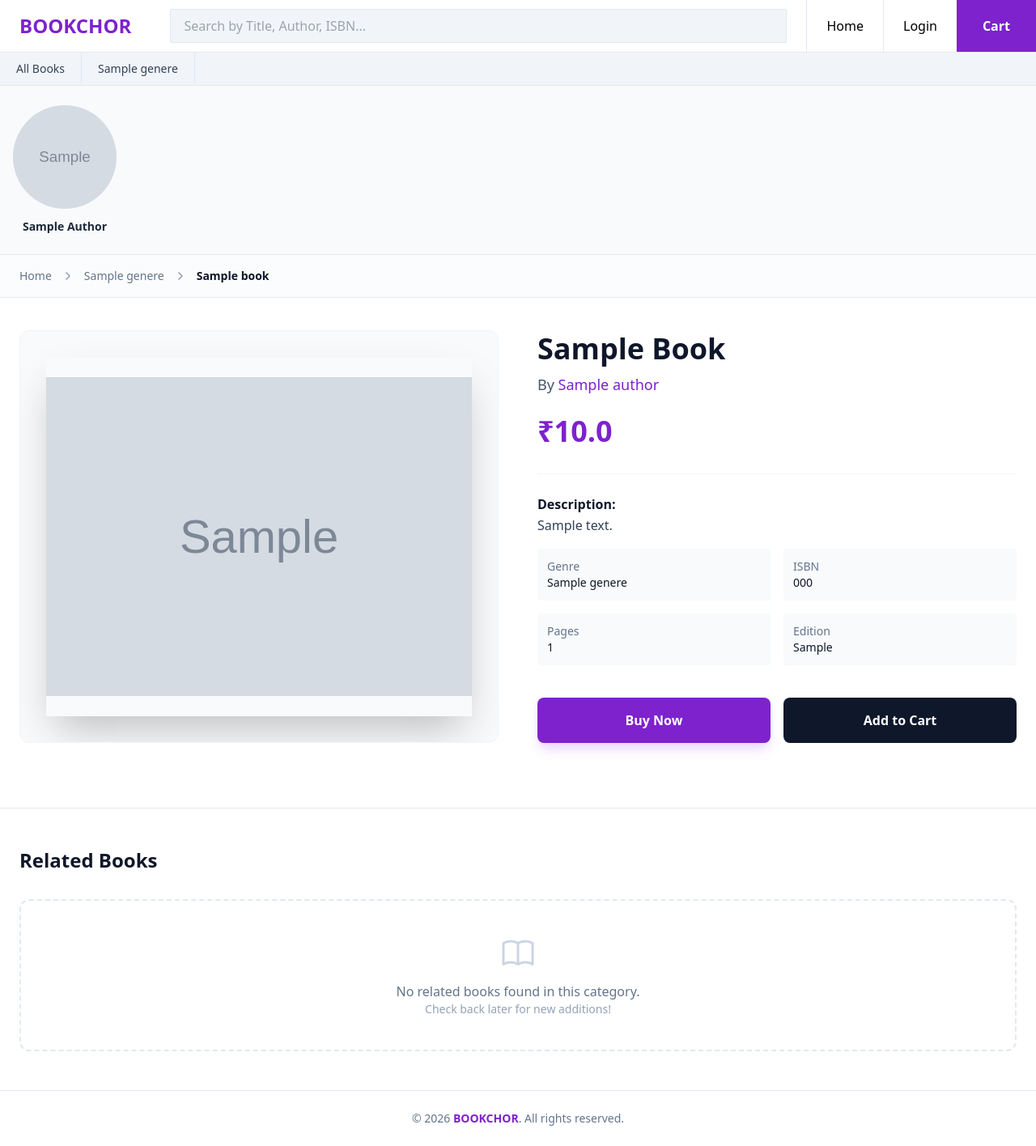
After one commit to rahulacharya1/bookchor, a Django app: a page that uses website/book/templates/header.html in a window 1280 px wide. The commit adds this page. Shown: the whole page at 81% size. Run offline with Django 5.2, Linux system fonts and the light colour scheme; tables that the repository leaves empty hold one stand-in row (values such as "Sample post"); grey boxes marked "Sample" are stand-in pictures; some libraries are stand-ins or nearby versions.

Commit message:
Rename 'asin' field to 'isbn' in Book model, update related templates and views, and implement book detail view.

```diff
--- a/website/book/admin.py
+++ b/website/book/admin.py
@@ -16,7 +16,7 @@ class AuthorAdmin(admin.ModelAdmin):
 admin.site.register(Author, AuthorAdmin)
 
 class BookAdmin(admin.ModelAdmin):
-    list_display = ("title","price","discount_price","genere","author","asin","language")
+    list_display = ("title","price","discount_price","genere","author","isbn","language")
     prepopulated_fields = {"slug":("title",)}
 
 admin.site.register(Book, BookAdmin)
--- a/website/book/models.py
+++ b/website/book/models.py
@@ -31,7 +31,7 @@ class Book(models.Model):
     genere = models.ForeignKey(Genere, on_delete=models.CASCADE, related_name="categorys")
     image = models.ImageField(upload_to="books")
     edition = models.CharField(default="Latest Edition")
-    asin = models.CharField(max_length=200)
+    isbn = models.CharField(max_length=200)
     language = models.CharField(default="English")
 
     def __str__(self):
--- a/website/book/templates/admin/manage_book.html
+++ b/website/book/templates/admin/manage_book.html
@@ -41,9 +41,9 @@
                         </td>
 
                         <td class="px-4 py-4">
-                            <div class="text-[11px] space-y-1">
+                            <div class="text-[10px] space-y-1">
                                 <div class="flex items-center gap-1 text-slate-600">
-                                    <span class="font-bold">ASIN:</span> {{book.asin}}
+                                    <span class="font-bold">ISBN:</span> {{book.isbn}}
                                 </div>
                                 <div class="flex items-center gap-1 text-slate-600">
                                     <span class="font-bold">EDITION:</span> {{book.edition}}
--- /dev/null
+++ b/website/book/templates/book_view.html
@@ -0,0 +1,116 @@
+{% extends "base.html" %}
+
+{% block content %}
+
+<div class="w-full bg-white">
+    <div class="border-b border-slate-200 px-6 py-4 bg-slate-50/50">
+        <nav class="flex items-center gap-3 text-sm font-medium text-slate-500">
+            <a href="{% url 'home' %}" class="hover:text-purple-700 transition">Home</a>
+            <svg xmlns="http://www.w3.org/2000/svg" class="w-4 h-4 text-slate-400" viewBox="0 0 24 24" fill="none" stroke="currentColor" stroke-width="2.5" stroke-linecap="round" stroke-linejoin="round">
+                <path d="m9 18 6-6-6-6"/>
+            </svg>
+            <a href="{% url 'category_filter' book.genere.slug %}" class="hover:text-purple-700 transition">{{book.genere.title}}</a>
+            <svg xmlns="http://www.w3.org/2000/svg" class="w-4 h-4 text-slate-400" viewBox="0 0 24 24" fill="none" stroke="currentColor" stroke-width="2.5" stroke-linecap="round" stroke-linejoin="round">
+                <path d="m9 18 6-6-6-6"/>
+            </svg>
+            <span class="text-slate-900 truncate font-semibold">{{book.title}}</span>
+        </nav>
+    </div>
+
+    <div class="max-w-7xl mx-auto px-6 py-10">
+        <div class="grid grid-cols-1 md:grid-cols-2 gap-12">
+
+            <div class="flex justify-center bg-slate-50 rounded-xl overflow-hidden p-8 border border-slate-100">
+                <img src="{{book.image.url}}" class="shadow-2xl max-h-[500px] object-contain" alt="{{book.title}}">
+            </div>
+
+            <div class="flex flex-col justify-center">
+                <h1 class="text-4xl font-bold text-slate-900 capitalize leading-tight">{{book.title}}</h1>
+                <p class="text-lg text-slate-600 mt-2">By <span class="font-medium text-purple-700">{{book.author}}</span></p>
+
+                <div class="flex items-center gap-4 mt-6">
+                    <p class="text-4xl font-bold text-purple-700">₹{{book.price}}</p>
+                    {% if book.discount_price %}
+                        <p class="text-2xl text-slate-400 line-through">₹{{book.discount_price|floatformat:1}}</p>
+                        <span class="bg-green-100 text-green-700 px-2 py-1 rounded text-sm font-bold">Offer</span>
+                    {% endif %}
+                </div>
+
+                <div class="mt-8 space-y-4 border-t border-slate-100 pt-6">
+                    <p class="text-slate-700 leading-relaxed"><span class="font-semibold block text-slate-900">Description:</span> {{book.description}}</p>
+
+                    <div class="grid grid-cols-2 gap-4 text-sm">
+                        <div class="bg-slate-50 p-3 rounded">
+                            <span class="text-slate-500 block">Genre</span>
+                            <span class="font-medium text-slate-900">{{book.genere}}</span>
+                        </div>
+                        <div class="bg-slate-50 p-3 rounded">
+                            <span class="text-slate-500 block">ISBN</span>
+                            <span class="font-medium text-slate-900">{{book.isbn}}</span>
+                        </div>
+                        <div class="bg-slate-50 p-3 rounded">
+                            <span class="text-slate-500 block">Pages</span>
+                            <span class="font-medium text-slate-900">{{book.no_of_pages}}</span>
+                        </div>
+                        <div class="bg-slate-50 p-3 rounded">
+                            <span class="text-slate-500 block">Edition</span>
+                            <span class="font-medium text-slate-900">{{book.edition}}</span>
+                        </div>
+                    </div>
+                </div>
+
+                <div class="flex flex-col sm:flex-row gap-4 mt-10">
+                    <button class="flex-1 bg-purple-700 text-white font-bold py-4 rounded-lg hover:bg-purple-800 transition-all shadow-lg shadow-purple-200 active:scale-95">
+                        Buy Now
+                    </button>
+                    <button class="flex-1 bg-slate-900 text-white font-bold py-4 rounded-lg hover:bg-slate-800 transition-all active:scale-95">
+                        Add to Cart
+                    </button>
+                </div>
+            </div>
+        </div>
+    </div>
+
+    <div class="border-t border-slate-200 mt-10">
+        <div class="max-w-7xl mx-auto px-6 py-12">
+            <h2 class="text-2xl font-bold text-slate-900 mb-8">Related Books</h2>
+
+            <div class="gap-5 grid grid-cols-2 md:grid-cols-4 lg:grid-cols-5">
+            {% for book in related_books %}
+                <div class="group bg-white border border-slate-200 hover:bg-slate-50 transition-colors">
+                    <div class="aspect-[2/3] overflow-hidden bg-slate-100">
+                        <img src="{{book.image.url}}" alt="{{book.title}}" class="w-full h-full object-cover">
+                    </div>
+
+                    <div class="p-4">
+                        <h2 class="capitalize font-medium text-slate-900 truncate" title="{{book.title}}">
+                            {{book.title}}
+                        </h2>
+                        <p class="text-xs text-slate-500 truncate">{{book.author}}</p>
+
+                        <div class="flex justify-between mt-3">
+                            <div class="flex items-center gap-2">
+                                <p class="text-lg font-bold text-purple-700">₹{{book.discount_price}}</p>
+                                <p class="text-md text-slate-400 line-through">₹{{book.price}}</p>
+                            </div>
+                            <a href="{% url "book_view" slug=book.slug %}" class="text-md bg-slate-100 px-3 py-1 rounded hover:bg-purple-100 hover:text-purple-700 transition">
+                                View
+                            </a>
+                        </div>
+                    </div>
+                </div>
+            {% empty %}
+                <div class="col-span-full rounded-xl p-10 border-2 border-dashed border-slate-200 flex flex-col items-center justify-center text-center">
+                    <svg xmlns="http://www.w3.org/2000/svg" class="w-12 h-12 text-slate-300 mb-3" fill="none" viewBox="0 0 24 24" stroke="currentColor">
+                        <path stroke-linecap="round" stroke-linejoin="round" stroke-width="1.5" d="M12 6.253v13m0-13C10.832 5.477 9.246 5 7.5 5S4.168 5.477 3 6.253v13C4.168 18.477 5.754 18 7.5 18s3.332.477 4.5 1.253m0-13C13.168 5.477 14.754 5 16.5 5c1.747 0 3.332.477 4.5 1.253v13C19.832 18.477 18.247 18 16.5 18c-1.746 0-3.332.477-4.5 1.253" />
+                    </svg>
+                    <p class="text-slate-500 font-medium">No related books found in this category.</p>
+                    <p class="text-slate-400 text-sm">Check back later for new additions!</p>
+                </div>
+            {% endfor %}
+        </div>
+        </div>
+    </div>
+</div>
+
+{% endblock %}
--- a/website/book/templates/header.html
+++ b/website/book/templates/header.html
@@ -6,13 +6,16 @@
     </form>
 
     <div class="flex h-full border-l border-slate-200">
-        <a href="#" class="px-6 py-5 hover:bg-slate-50 transition">Home</a>
+        <a href="{% url 'home' %}" class="px-6 py-5 hover:bg-slate-50 transition">Home</a>
         <a href="#" class="px-6 py-5 hover:bg-slate-50 transition border-l border-slate-200">Login</a>
         <a href="#" class="flex items-center px-8 bg-purple-700 text-white font-semibold hover:bg-purple-800 transition">Cart</a>
     </div>
 </div>
 
 <div class="flex bg-slate-100 border-b overflow-x-auto whitespace-nowrap scrollbar-hide">
+    <a href="{% url 'home' %}" class="text-slate-700 py-2.5 px-5 text-sm font-medium hover:bg-slate-200 border-r border-slate-200 transition-colors">
+        All Books
+    </a>
     {% for genere in generes %}
     <a href="{% url "category_filter" genere.slug %}" class="text-slate-700 py-2.5 px-5 text-sm font-medium hover:bg-slate-200 border-r border-slate-200 transition-colors">
         {{genere.title}}
@@ -22,7 +25,7 @@
 
 <div class="flex bg-slate-50 border-b overflow-x-auto whitespace-nowrap scrollbar-hide py-6 px-4 gap-8">
     {% for author in authors %}
-    <a href="#" class="flex flex-col items-center group shrink-0">
+    <a href="{% url "category_filter" author.slug %}" class="flex flex-col items-center group shrink-0">
 
         {% if author.image %}
             <img src="{{ author.image.url }}"
--- a/website/book/views.py
+++ b/website/book/views.py
@@ -1,5 +1,6 @@
 from django.shortcuts import render
 from .models import *
+import re
 
 # Create your views here.
 
@@ -16,6 +17,18 @@ def home(request):
 def filter(request, slug=None):
     if slug is None:
         search_query = request.GET.get("search", "")
+        if search_query:
+            if re.match(r"^[0-9]{10}(\d{3})?$", search_query):
+                book = Book.objects.filter(isbn=search_query).first()
+
+                if book:
+                    data = {
+                        "book":book,
+                        "generes":Genere.objects.all(),
+                        "authors":Author.objects.all(),
+                        "related_books": Book.objects.filter(genere=book.genere).exclude(slug=book.slug)[:10]
+                    }
+                    return render(request, "book_view.html", data)
         data = {
             "generes":Genere.objects.all(),
             "books":Book.objects.filter(title__icontains=search_query),
@@ -23,11 +36,33 @@ def filter(request, slug=None):
             "title":search_query
         }
         return render(request, "filter.html", data)
-    else:
+
+    genere = Genere.objects.filter(slug=slug).first()
+
+    if genere:
         data = {
             "generes":Genere.objects.all(),
-            "books":Book.objects.filter(genere__slug=slug),
-            "authors":Author.objects.filter(authors__genere__slug=slug).distinct(),
-            "title":Genere.objects.get(slug=slug).title
+            "books":Book.objects.filter(genere=genere),
+            "authors":Author.objects.all(),
+            "title":genere.title
         }
         return render(request, "filter.html", data)
+    else:
+        author = Author.objects.filter(slug=slug).first()
+        data = {
+            "generes":Genere.objects.all(),
+            "books":Book.objects.filter(author=author),
+            "authors":Author.objects.all(),
+            "title":author.name
+        }
+        return render(request, "filter.html", data)
+
+
+def book_view(request, slug):
+    data = {
+        "book": Book.objects.filter(slug=slug).first(),
+        "generes": Genere.objects.all(),
+        "authors": Author.objects.all(),
+        "related_books": Book.objects.filter(genere=Book.objects.get(slug=slug).genere).exclude(slug=slug)[:10]
+    }
+    return render(request, "book_view.html", data)
--- a/website/website/urls.py
+++ b/website/website/urls.py
@@ -10,19 +10,20 @@ urlpatterns = [
     path('', home, name='home'),
     path("filter/", filter, name="filter"),
     path("filter/<slug:slug>", filter, name="category_filter"),
+    path("book/<slug:slug>", book_view, name="book_view"),
 
     # Admin-Work
 
     path("admin/", dashboard, name='dashboard'),
 
-        path("admin/authors/", manageAuthor, name='admin_manage_author'),
-        path("admin/authors/insert/", insertAuthor, name='admin_insert_author'),
+    path("admin/authors/", manageAuthor, name='admin_manage_author'),
+    path("admin/authors/insert/", insertAuthor, name='admin_insert_author'),
 
-        path("admin/generes/", manageGenere, name='admin_manage_genere'),
-        path("admin/generes/insert/", insertGenere, name='admin_insert_genere'),
+    path("admin/generes/", manageGenere, name='admin_manage_genere'),
+    path("admin/generes/insert/", insertGenere, name='admin_insert_genere'),
 
-        path("admin/books/", manageBook, name='admin_manage_book'),
-        path("admin/books/insert/", insertBook, name='admin_insert_book'),
+    path("admin/books/", manageBook, name='admin_manage_book'),
+    path("admin/books/insert/", insertBook, name='admin_insert_book'),
 
 
 ] + static(settings.MEDIA_URL, document_root=settings.MEDIA_ROOT)
```
Also changed, not shown: website/book/templates/filter.html (+22 -6 lines), website/book/templates/home.html (+6 -6 lines), website/book/migrations/0006_rename_asin_book_isbn.py (added).
